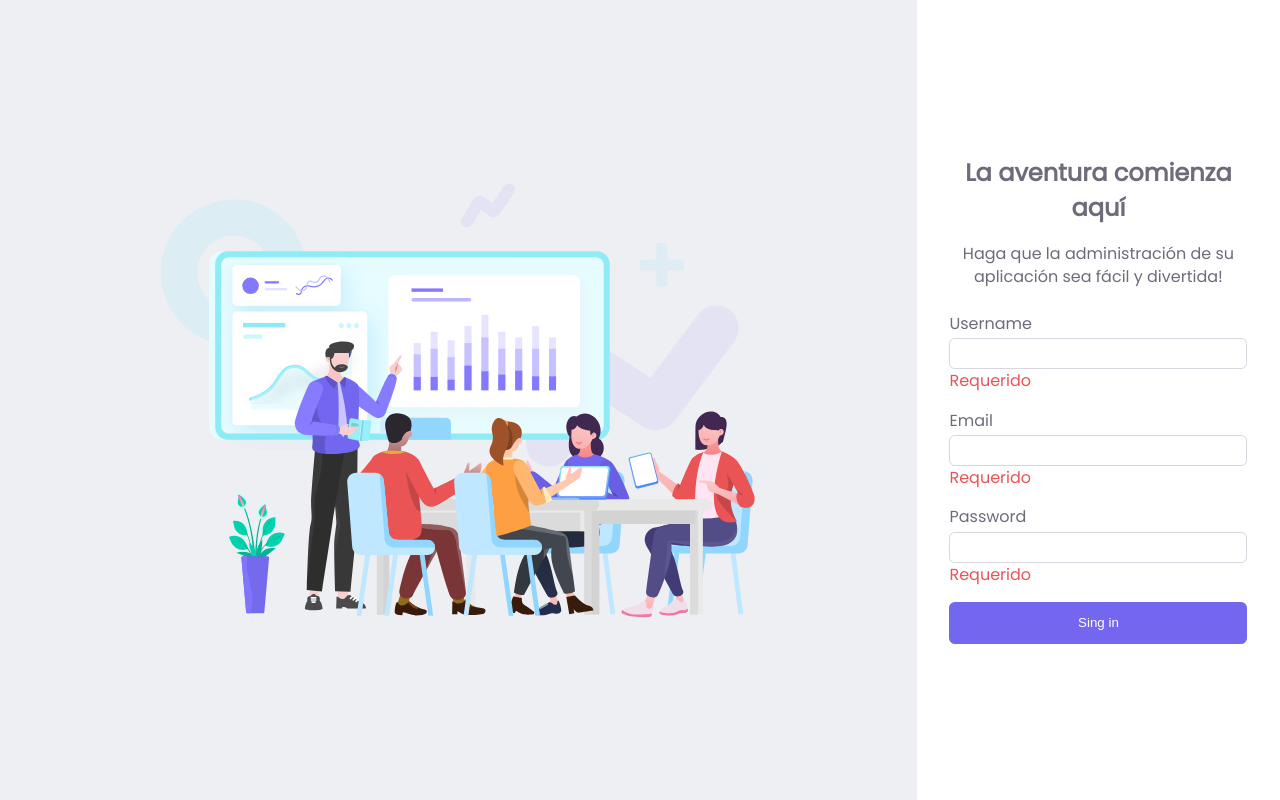
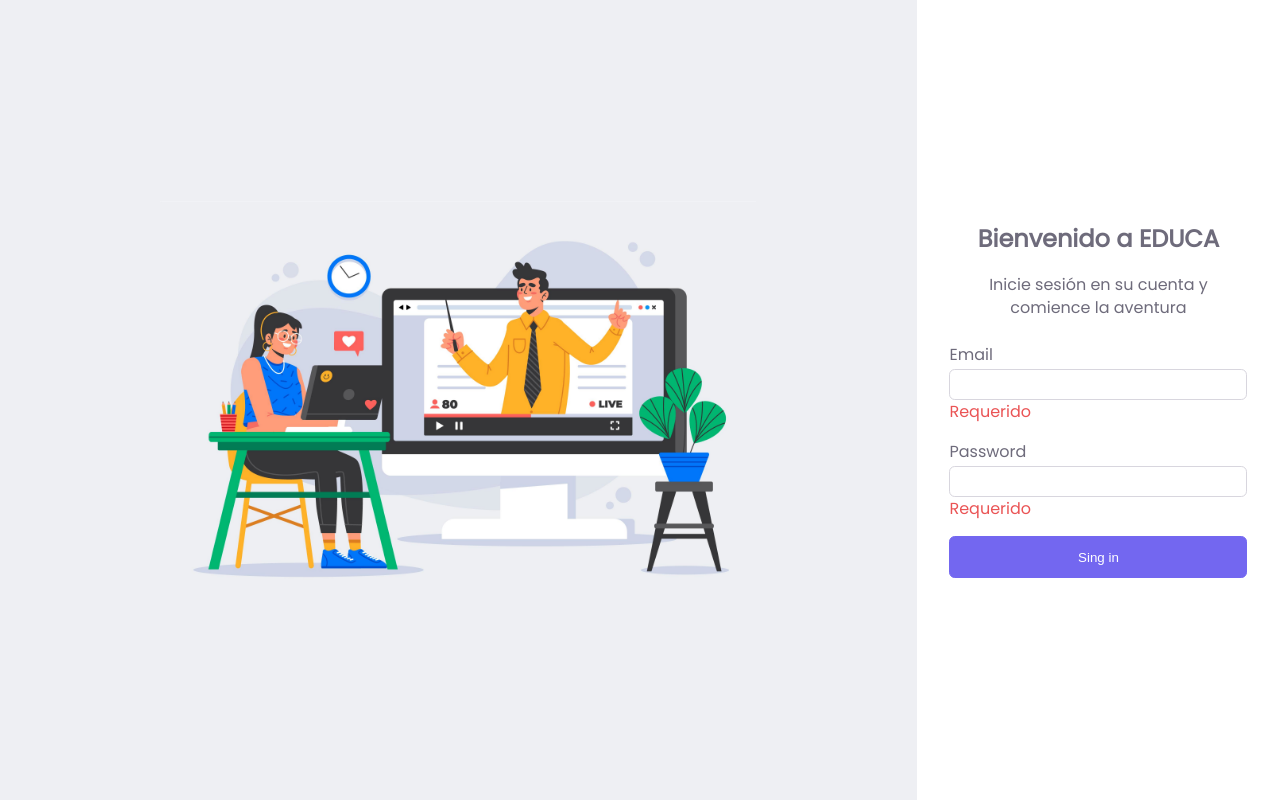
Before and after one commit to irvincnt/learner-seed, a React app: page / in a window 1280 px wide. Built offline with nearby package versions, Linux system fonts and the light colour scheme.

Commit message:
config basic router

```diff
--- a/App.js
+++ b/App.js
@@ -1,11 +1,10 @@
 import React from 'react'
-//import Login from './src/components/auth/Login'
-import Register from './src/components/auth/Register'
+import AppRouter from './src/router/AppRouter'
 
 export default function App() {
   return (
     <div className='container'>
-      <Register />
+      <AppRouter />
     </div>
   )
 }
--- a/package.json
+++ b/package.json
@@ -28,6 +28,7 @@
   "dependencies": {
     "react": "^17.0.1",
     "react-dom": "^17.0.1",
-    "react-icons": "^4.2.0"
+    "react-icons": "^4.2.0",
+    "react-router-dom": "^5.2.0"
   }
 }
--- /dev/null
+++ b/src/router/AppRouter.js
@@ -0,0 +1,26 @@
+import React from 'react'
+import {
+  BrowserRouter as Router,
+  Switch,
+  Route,
+  Redirect
+} from "react-router-dom";
+import Login from '../components/auth/Login';
+import Register from '../components/auth/Register';
+
+export default function AppRouter() {
+  return (
+    <div>
+      <Router>
+        <div>
+          <Switch>
+            <Route exact path="/" component={Login}/>
+            <Route exact path="/register" component={Register}/>
+
+            <Redirect to="/" />
+          </Switch>
+        </div>
+    </Router>
+    </div>
+  )
+}
```
Also changed, not shown: 1 other file (tests, documents, lock files or other folders).
